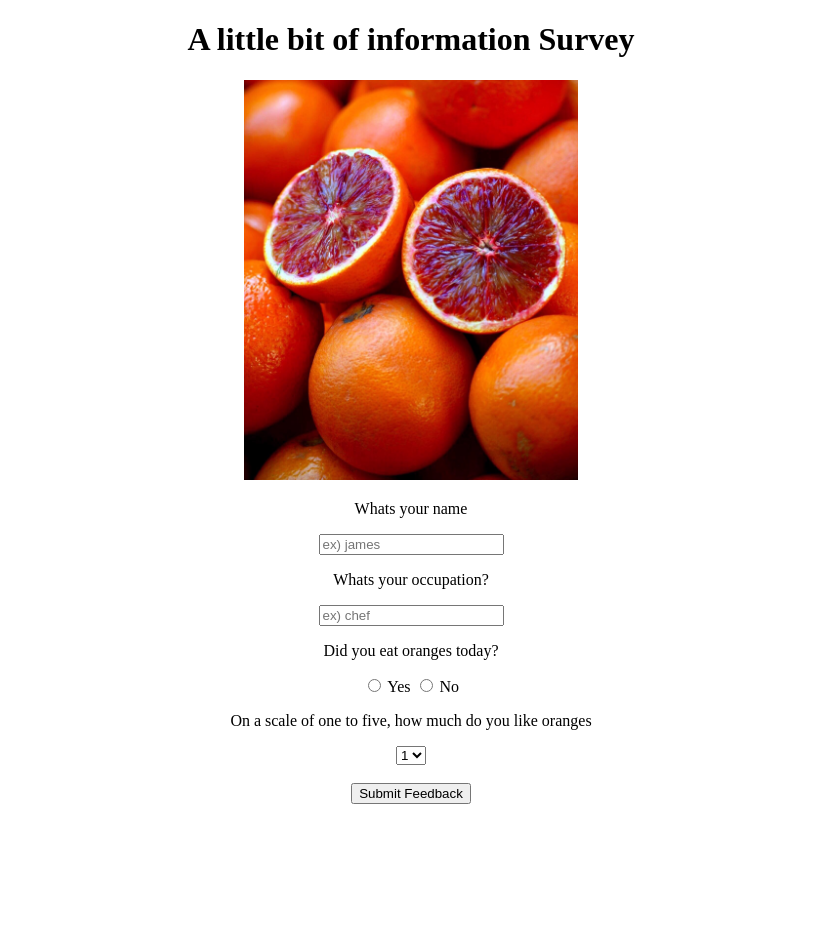
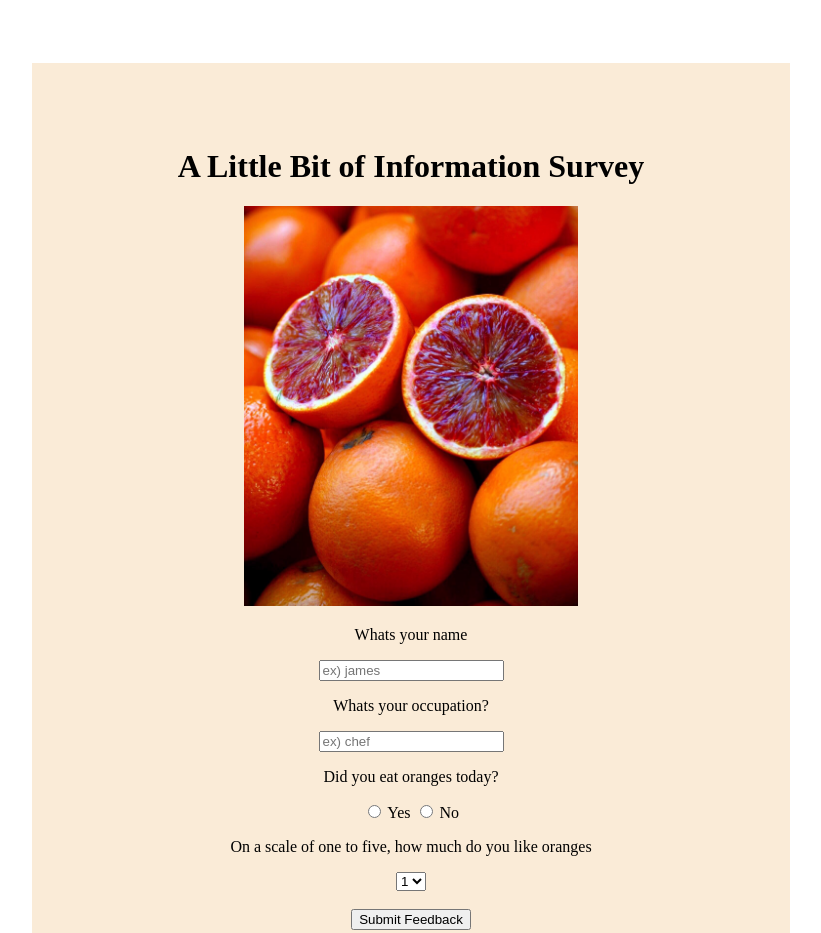
Before and after one commit to anlisa1/Oranges, a plain HTML site: page Anlisaformsfinalassessmetn.html in a window 1280 px wide. Shown: the top 933 px of the page, without its empty margins (229-1050 px from the left). Before the commit the page ends 812 px from the top, so only its background shows below. Drawn offline with Linux system fonts and the light colour scheme.

Commit message:
Update Anlisaformsfinalassessmetn.html

```diff
--- a/Anlisaformsfinalassessmetn.html
+++ b/Anlisaformsfinalassessmetn.html
@@ -8,7 +8,8 @@
     <title>Anlisa_oranges</title>
 </head>
 <body>
-    <h1>A little bit of information Survey</h1>
+    <div class="whateverss">
+        <h1>A Little Bit of Information Survey</h1>
         <img src="arance-rosse-cavasenna.jpg" height="400">
         <form method="get">
             <p for="dgf">Whats your name</p>
@@ -32,5 +33,6 @@
             <br>
             <input type="submit" value="Submit Feedback">
         </form>
+    </div>
 </body>
 </html>
```
Lines whose indentation alone changed are shown as unchanged.
